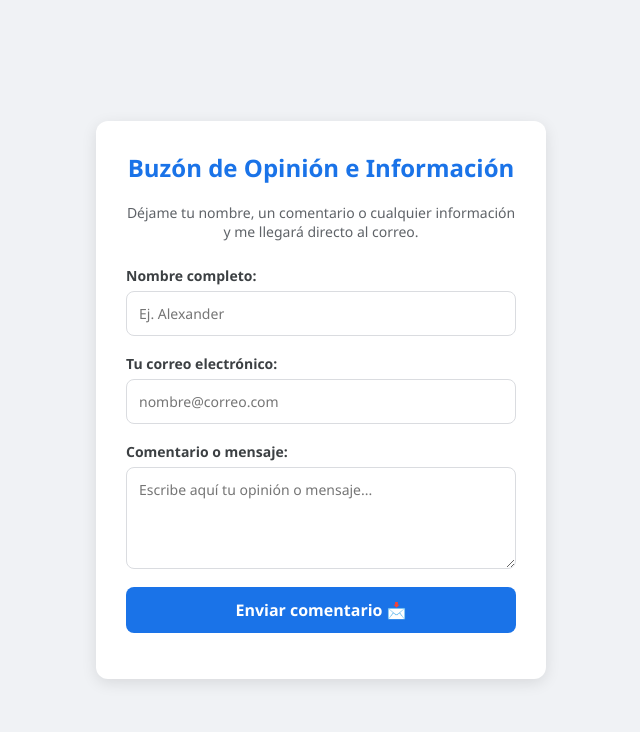
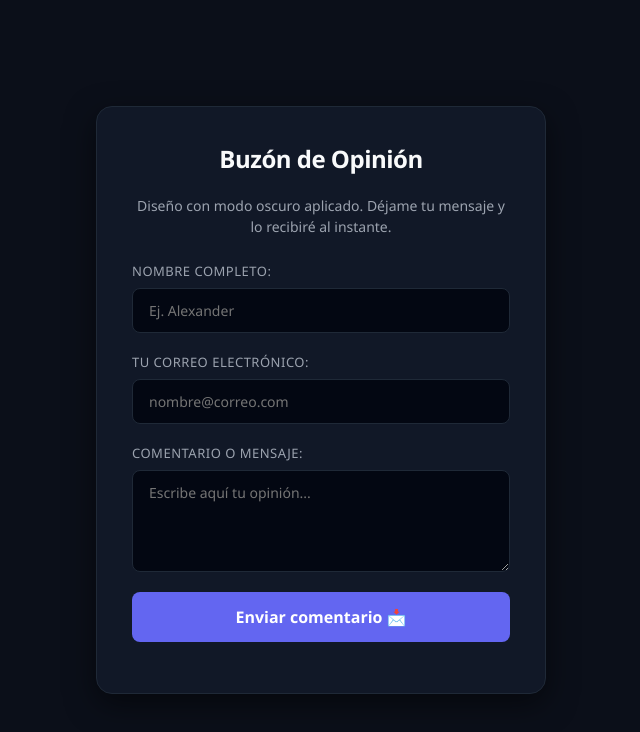
Before and after one commit to alex-code-28/Comentax, a plain HTML site: page index.html in a window 1280 px wide. Shown: the whole page, without its empty margins (319-959 px from the left). Drawn offline with Linux system fonts and the light colour scheme.

Commit message:
Update index.html

```diff
--- a/index.html
+++ b/index.html
@@ -2,43 +2,138 @@
 <head>
   <meta charset="UTF-8">
   <meta name="viewport" content="width=device-width, initial-scale=1.0">
-  <title>Buzón de Comentarios y Mensajes</title>
+  <title>Buzón de Comentarios - Modern Dark</title>
   <style>
+    :root {
+      --bg-color: #0b0f19;
+      --card-bg: #111827;
+      --border-color: #1f2937;
+      --text-main: #f9fafb;
+      --text-muted: #9ca3af;
+      --accent-color: #6366f1;
+      --accent-hover: #4f46e5;
+      --input-bg: #030712;
+    }
+
     * { box-sizing: border-box; font-family: 'Segoe UI', Tahoma, Geneva, Verdana, sans-serif; }
-    body { background: #f0f2f5; display: flex; justify-content: center; align-items: center; min-height: 100vh; margin: 0; padding: 20px; }
-    .card { background: white; padding: 30px; border-radius: 12px; box-shadow: 0 4px 15px rgba(0,0,0,0.1); width: 100%; max-width: 450px; }
-    h2 { margin-top: 0; color: #1a73e8; text-align: center; }
-    p { color: #5f6368; text-align: center; font-size: 14px; margin-bottom: 25px; }
-    .form-group { margin-bottom: 18px; }
-    label { display: block; margin-bottom: 6px; font-weight: 600; color: #3c4043; font-size: 14px; }
-    input, textarea { width: 100%; padding: 12px; border: 1px solid #dadce0; border-radius: 8px; font-size: 14px; outline: none; }
-    input:focus, textarea:focus { border-color: #1a73e8; }
-    button { width: 100%; padding: 12px; background: #1a73e8; color: white; border: none; border-radius: 8px; font-size: 16px; font-weight: bold; cursor: pointer; transition: background 0.2s; }
-    button:hover { background: #1557b0; }
+
+    body {
+      background-color: var(--bg-color);
+      color: var(--text-main);
+      display: flex;
+      justify-content: center;
+      align-items: center;
+      min-height: 100vh;
+      margin: 0;
+      padding: 20px;
+    }
+
+    .card {
+      background-color: var(--card-bg);
+      border: 1px solid var(--border-color);
+      padding: 35px;
+      border-radius: 16px;
+      box-shadow: 0 10px 30px rgba(0, 0, 0, 0.5);
+      width: 100%;
+      max-width: 450px;
+      transition: transform 0.3s ease;
+    }
+
+    .card:hover {
+      box-shadow: 0 15px 35px rgba(99, 102, 241, 0.15);
+    }
+
+    h2 {
+      margin-top: 0;
+      color: var(--text-main);
+      text-align: center;
+      font-size: 24px;
+      letter-spacing: -0.5px;
+    }
+
+    p {
+      color: var(--text-muted);
+      text-align: center;
+      font-size: 14px;
+      margin-bottom: 25px;
+      line-height: 1.5;
+    }
+
+    .form-group {
+      margin-bottom: 20px;
+    }
+
+    label {
+      display: block;
+      margin-bottom: 8px;
+      font-weight: 500;
+      color: var(--text-muted);
+      font-size: 13px;
+      text-transform: uppercase;
+      letter-spacing: 0.5px;
+    }
+
+    input, textarea {
+      width: 100%;
+      padding: 12px 16px;
+      border: 1px solid var(--border-color);
+      border-radius: 8px;
+      font-size: 14px;
+      background-color: var(--input-bg);
+      color: var(--text-main);
+      outline: none;
+      transition: border-color 0.2s, box-shadow 0.2s;
+    }
+
+    input:focus, textarea:focus {
+      border-color: var(--accent-color);
+      box-shadow: 0 0 0 3px rgba(99, 102, 241, 0.2);
+    }
+
+    button {
+      width: 100%;
+      padding: 14px;
+      background-color: var(--accent-color);
+      color: white;
+      border: none;
+      border-radius: 8px;
+      font-size: 16px;
+      font-weight: 600;
+      cursor: pointer;
+      transition: background-color 0.2s, transform 0.1s;
+    }
+
+    button:hover {
+      background-color: var(--accent-hover);
+    }
+
+    button:active {
+      transform: scale(0.98);
+    }
   </style>
 </head>
 <body>
 
   <div class="card">
-    <h2>Buzón de Opinión e Información</h2>
-    <p>Déjame tu nombre, un comentario o cualquier información y me llegará directo al correo.</p>
+    <h2>Buzón de Opinión</h2>
+    <p>Diseño con modo oscuro aplicado. Déjame tu mensaje y lo recibiré al instante.</p>
 
-    <!-- ETAPA 3: Vinculación con Formspree -->
+    <!-- Vinculación con Formspree -->
     <form action="https://formspree.io/f/mzedydya" method="POST">
 
       <div class="form-group">
         <label for="nombre">Nombre completo:</label>
-        <input type="text" id="nombre" name="nombre" placeholder="Ej. Alexander" required>
+        <input type="text" id="nombre" name="nombre" placeholder="Ej. Alexander" required autocomplete="off">
       </div>
 
       <div class="form-group">
         <label for="email">Tu correo electrónico:</label>
-        <input type="email" id="email" name="_replyto" placeholder="nombre@correo.com" required>
+        <input type="email" id="email" name="_replyto" placeholder="nombre@correo.com" required autocomplete="off">
       </div>
 
       <div class="form-group">
         <label for="comentario">Comentario o mensaje:</label>
-        <textarea id="comentario" name="comentario" rows="4" placeholder="Escribe aquí tu opinión o mensaje..." required></textarea>
+        <textarea id="comentario" name="comentario" rows="4" placeholder="Escribe aquí tu opinión..." required></textarea>
       </div>
 
       <button type="submit">Enviar comentario 📩</button>
```
